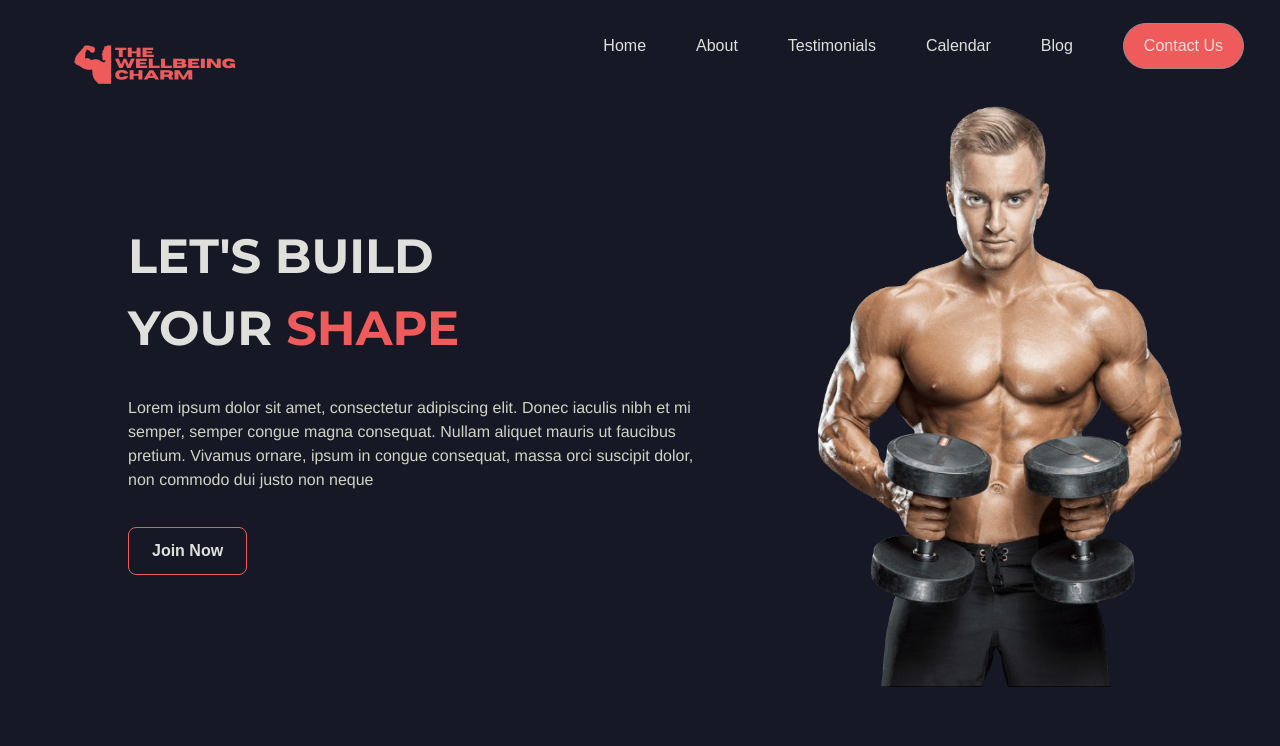
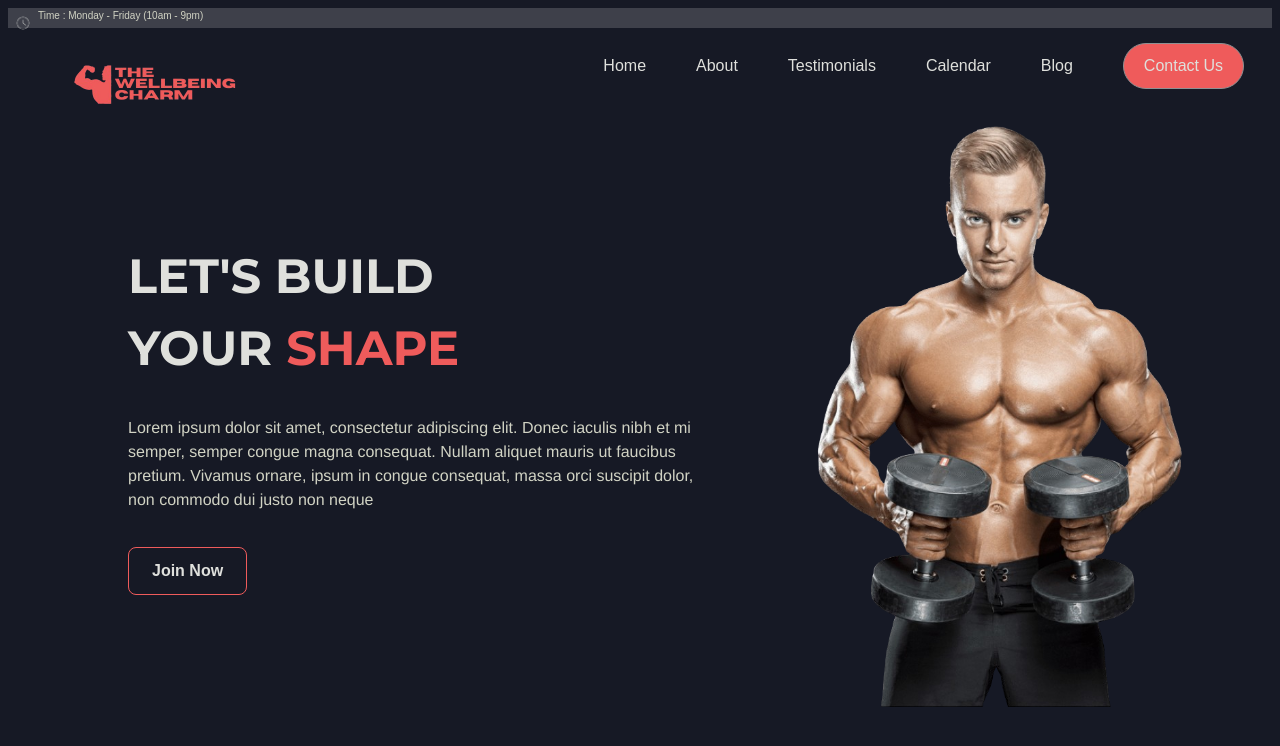
Before and after one commit to koushik-roy/the-wellness-charm, a React (Vite) app: page / in a window 1280 px wide. Shown: the top 746 px of the page. Built offline with nearby package versions, Linux system fonts and the light colour scheme; a web font is replaced by a local one.

Commit message:
Added Banner Section

```diff
--- a/src/App.jsx
+++ b/src/App.jsx
@@ -2,15 +2,16 @@ import { useState } from "react";
 import "./App.css";
 import NavBar from "./components/NavBar";
 import Home from "./components/Home";
+import Banner from "./components/Banner";
 
 function App() {
   const [count, setCount] = useState(0);
 
   return (
     <>
-
+      <Banner/>
       <NavBar />
-     <Home/>
+      <Home />
 
 
     </>
--- /dev/null
+++ b/src/components/Banner.jsx
@@ -0,0 +1,19 @@
+import React from "react";
+import "../css/Banner.css";
+import clock from "../assets/clock.png";
+
+const Banner = () => {
+    return (
+     <div className="home-banner">
+       <div className="banner-text">
+       <img src={clock} alt="Icon" />
+       <span>Time : Monday - Friday (10am - 9pm)</span>
+       </div>
+       <div className="banner-social-links">
+
+       </div>
+     </div>
+    );
+  };
+
+  export default Banner;
--- a/src/components/NavBar.jsx
+++ b/src/components/NavBar.jsx
@@ -6,7 +6,7 @@ const NavBar = () => {
   return (
     <nav className="navbar">
       <div className="navbar-icon">
-        <img src={logo} alt="Icon" /> {/* Replace with your icon */}
+        <img src={logo} alt="Icon" />
       </div>
       <div className="navbar-links">
         <a href="/">Home</a>
--- /dev/null
+++ b/src/css/Banner.css
@@ -0,0 +1,22 @@
+.home-banner {
+  width: 100%;
+  justify-content: space-between;
+  align-items: center;
+ background-color: #d9d9d933;
+  height: 20px;
+}
+
+.banner-text {
+    display: flex;
+}
+.banner-text img {
+   height:30px;
+}
+
+.banner-text span {
+    color: #D1D3C4;
+    font-weight: 100;
+    font-family: sans-serif;
+    font-size:10px;
+
+}
```
Also changed, not shown: src/assets/clock.png.
